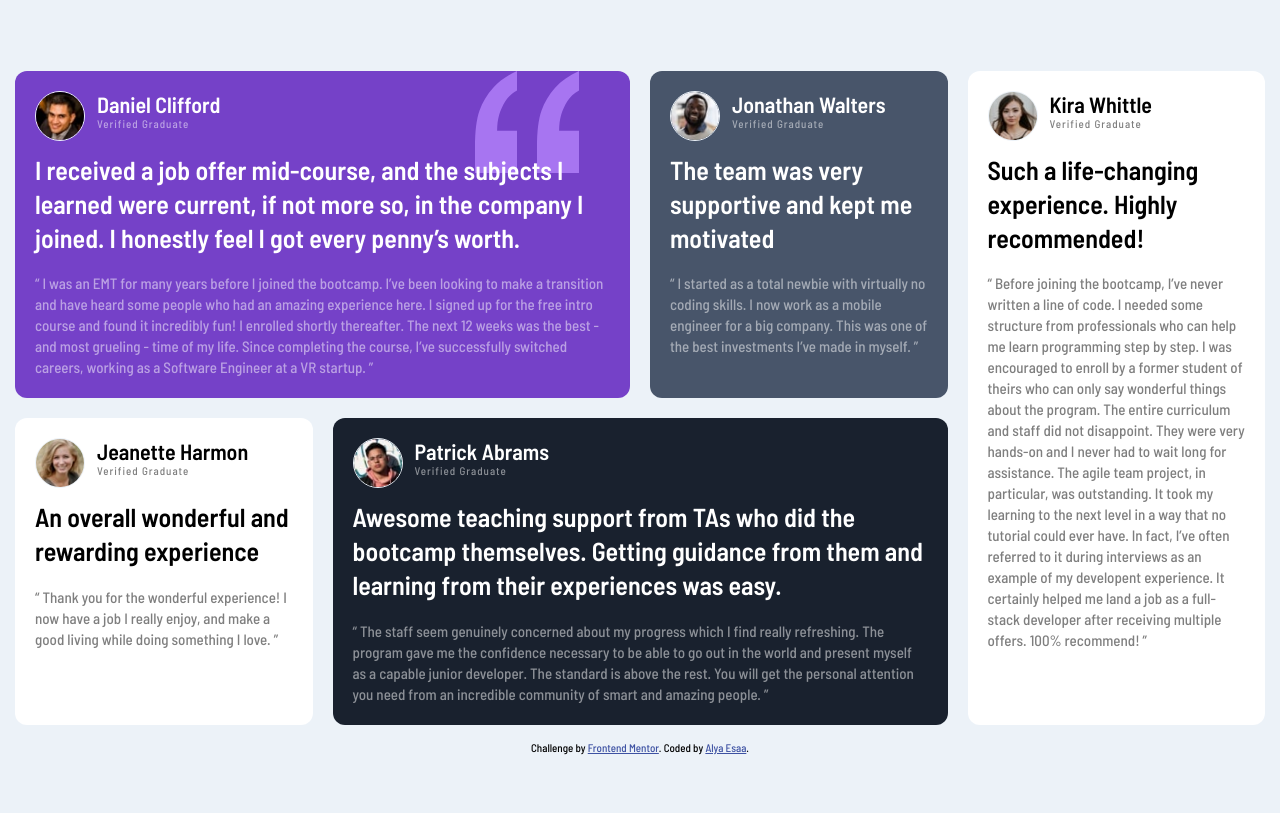
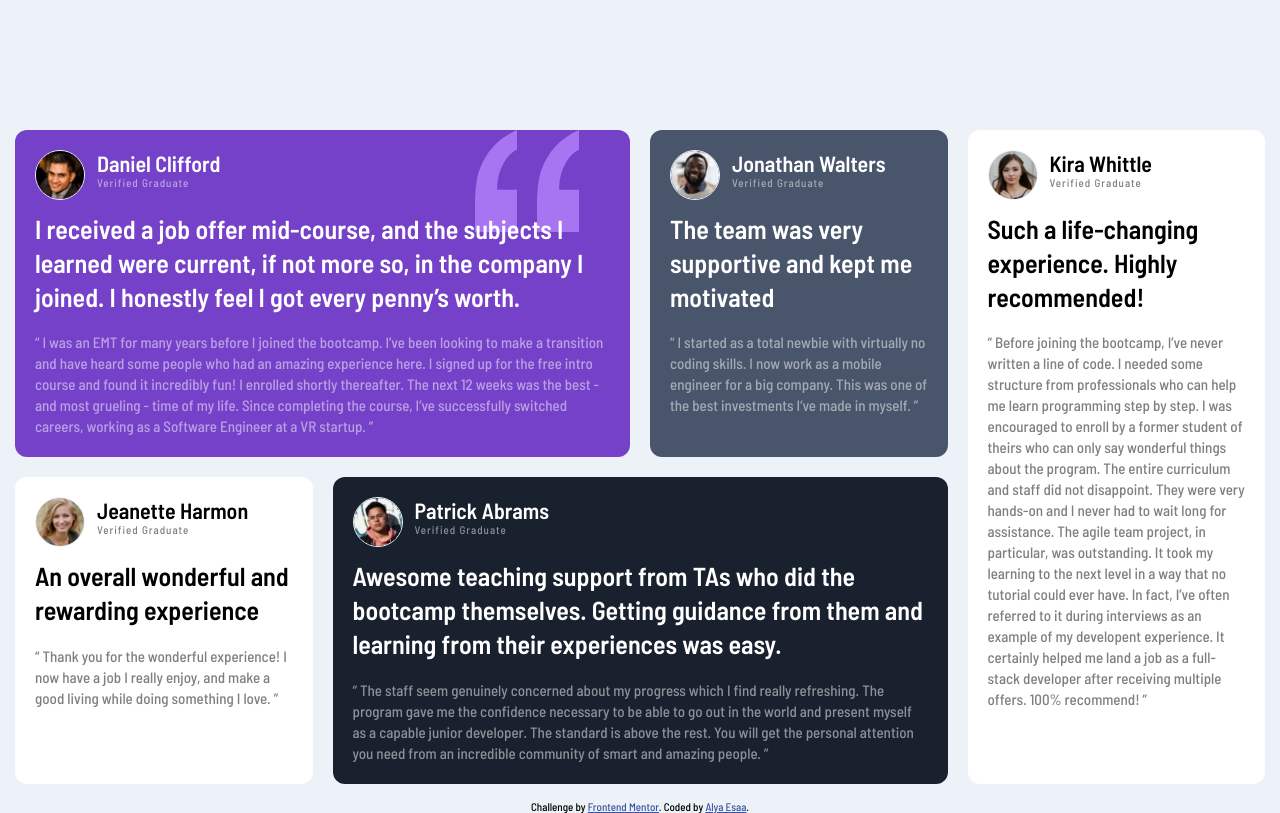
Before and after one commit to AlyaEssa/Testimonials-grid-section-grid, a plain HTML site: page index.html in a window 1280 px wide. Drawn offline with Linux system fonts and the light colour scheme.

Commit message:
Update style.css

```diff
--- a/style.css
+++ b/style.css
@@ -105,7 +105,7 @@ html {
 
     max-width: 1250px;
     max-height: 600px;
-    margin-top: 71px;
+    margin-top: 130px;
     gap: 20px;
   }
   .card {
```
